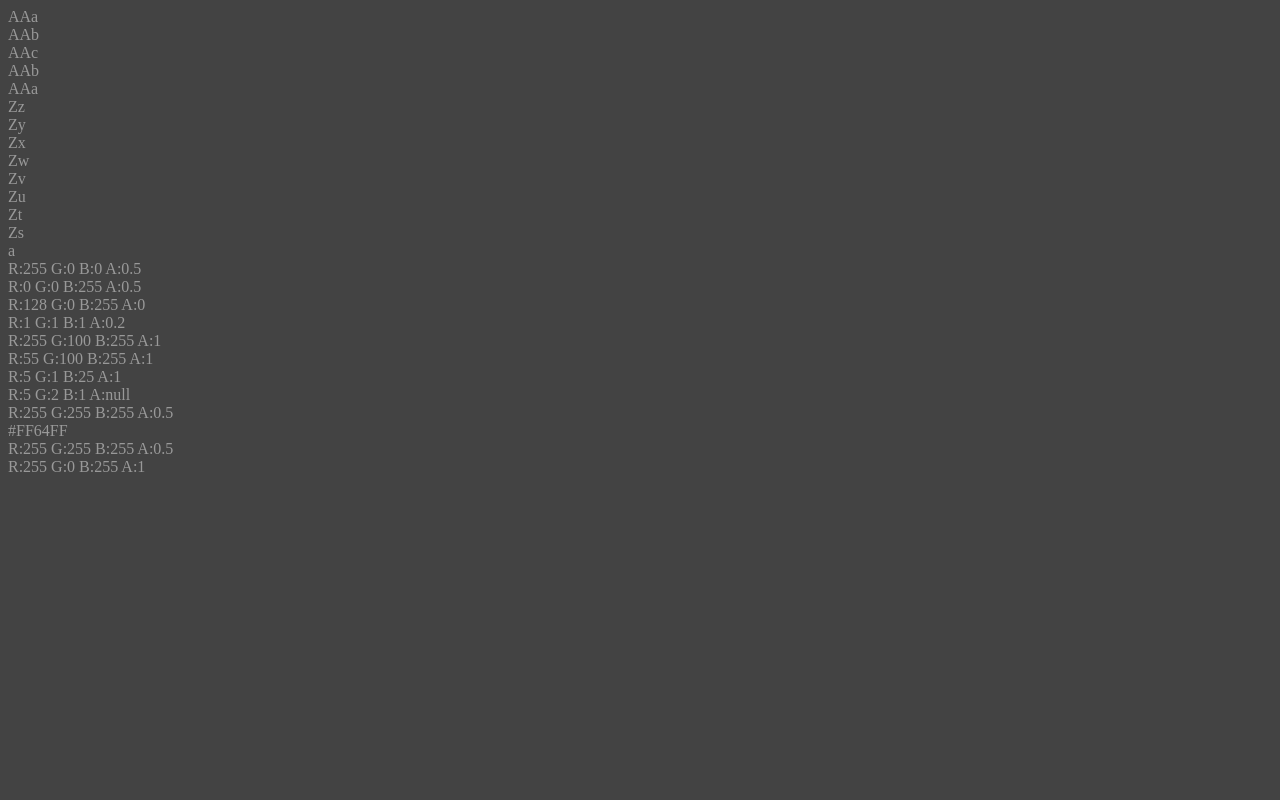
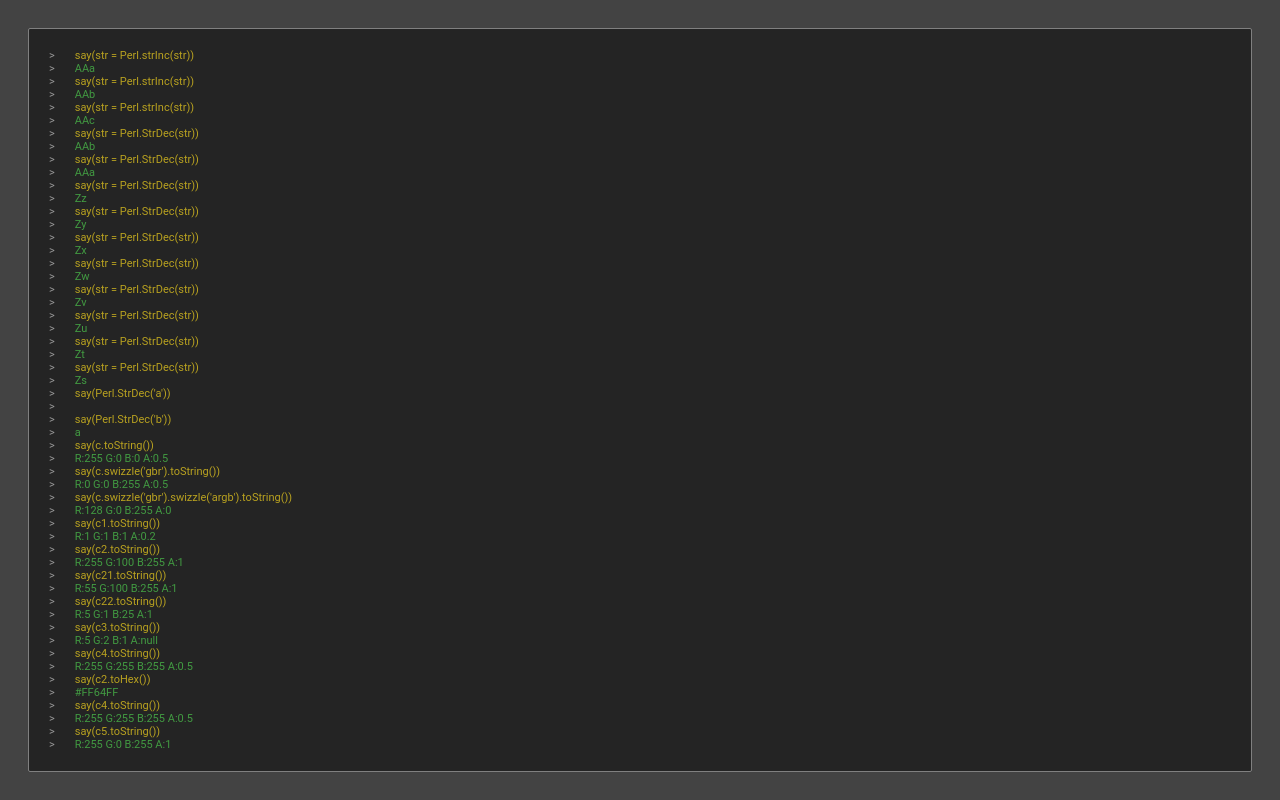
Before and after one commit to noenarcisse/utils, a plain HTML site: page index.html in a window 1280 px wide. Drawn offline with Linux system fonts and the light colour scheme.

Commit message:
rework lab console and say test function, change perl string utils to perl utils

```diff
--- a/index.html
+++ b/index.html
@@ -13,20 +13,45 @@
 <title>Workspace</title>
 
 <style>
-	body{
+	body
+	{
 		background: rgb(67, 67, 67);
 		color:rgb(153, 153, 153);
+		padding:20px;
+
+		font-family: Roboto;
+		font-size: 11px;
 	}
+	.console
+	{
+		background: rgb(36, 36, 36);
+		padding:20px;
+		border:1px solid gray;
+		border-radius:2px;
+	}
+	.beginOfLine
+	{
+		padding-right:20px;
+	}
+	.console .cmd
+	{
+		color: rgb(185, 162, 32);
+	}
+	.console .result
+	{
+		color:rgb(66, 155, 66);
+	}
+
 </style>
 
 <script src="../js/Color.js" type="module"></script>
-<script src="../js/perl-string.utils.js" type="module"></script>
+<script src="../js/perl.utils.js" type="module"></script>
 <script src="./lab.js" type="module" ></script>
 
 </head>
 
 <body>
-	<div class="content">
+	<div class="console">
 	</div>
 </body>
 
--- a/js/perl-string.utils.js
+++ b/js/perl.utils.js
@@ -1,16 +1,17 @@
 /**
- * PerlString Utils
- * Fournit une incrémentation et décrémentation de chaînes compatible avec Perl.
+ * Perl Utils
+ * Attempt to replicate the goodstuff from Perl.
  */
 
-
-
+// ------------------------------
+// PERL STRINGS
+// ------------------------------
 /**
  * Incrémente une chaine de caractères alphabétique sur le modèle de Perl
  * @param {string} str
- * @returns
+ * @returns {string}
  */
-export function PerlIncrement(str)
+export function strInc(str)
 {
 	//regex du str pour verifier /^[a-z]+$/i
 	let reg = /^[a-z]+$/i;
@@ -47,9 +48,9 @@ export function PerlIncrement(str)
 /**
  * Décrémente une chaine de caractères alphabétique. Retourne une chaine vide si la chaine de départ était "a".
  * @param {string} str
- * @returns
+ * @returns {string}
  */
-export function PerlDecrement(str)
+export function StrDec(str)
 {
 	let reg = /^[a-z]+$/i;
 	if(!reg.test(str))
--- a/lab.js
+++ b/lab.js
@@ -1,8 +1,34 @@
 import {Color} from './js/Color.js'
-import { PerlIncrement, PerlDecrement } from './js/perl-string.utils.js';
+import * as Perl from './js/perl.utils.js';
 
-const content = document.body.querySelector('.content');
+const content = document.body.querySelector('.console');
 
+function say(cmd)
+{
+	let bOL = document.createElement("span");
+	bOL.textContent = ">"
+	bOL.className="beginOfLine";
+
+	let divCmd = document.createElement("div");
+	let span2Cmd = document.createElement("span");
+	span2Cmd.textContent = "say("+cmd+")";
+
+
+	divCmd.appendChild(bOL);
+	divCmd.appendChild(span2Cmd);
+
+	span2Cmd.className="cmd";
+	content.appendChild(divCmd);
+
+	let div = document.createElement("div");
+	let span2 = document.createElement("span");
+
+	div.appendChild(bOL.cloneNode(true));
+	span2.textContent = eval(cmd);
+	span2.className = "result";
+	div.appendChild(span2);
+	content.appendChild(div);
+}
 
 let str = "Zz"
 
@@ -13,30 +39,24 @@ let str = "Zz"
 
 for(let i=0; i<3; i++)
 {
-	say(str = PerlIncrement(str))
+	say("str = Perl.strInc(str)")
 }
 
 for(let i=0; i<10; i++)
 {
-	say(str = PerlDecrement(str))
+	say("str = Perl.StrDec(str)")
 }
-say(PerlDecrement("a"));
-say(PerlDecrement("b"));
+say("Perl.StrDec('a')");
+say("Perl.StrDec('b')");
 
 
 
-function say(t)
-{
-	console.log(t);
-	let div = document.createElement("div");
-	div.textContent = t;
-	content.appendChild(div);
-}
+
 
 	let c = new Color(255, 0, 0, .5);
-	say(c.toString());
-	say(c.swizzle("gbr").toString());
-	say(c.swizzle("gbr").swizzle("argb").toString());
+	say("c.toString()");
+	say("c.swizzle('gbr').toString()");
+	say("c.swizzle('gbr').swizzle('argb').toString()");
 
 	let c1 = new Color(1,1,1,.2);
 
@@ -57,17 +77,17 @@ function say(t)
 	// say(c6);
 
 
-	say(c1.toString());
-	say(c2.toString());
-	say(c21.toString());
-	say(c22.toString());
-	say(c3.toString());
-	say(c4.toString());
-	say(c2.toHex());
+	say("c1.toString()");
+	say("c2.toString()");
+	say("c21.toString()");
+	say("c22.toString()");
+	say("c3.toString()");
+	say("c4.toString()");
+	say("c2.toHex()");
 
-	say(c4.toString());
+	say("c4.toString()");
 
-	say(c5.toString());
+	say("c5.toString()");
 
 
 
```
